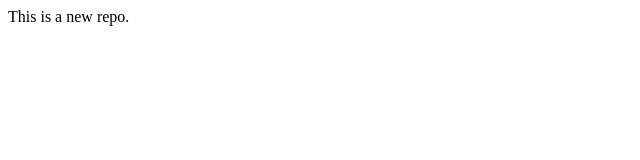
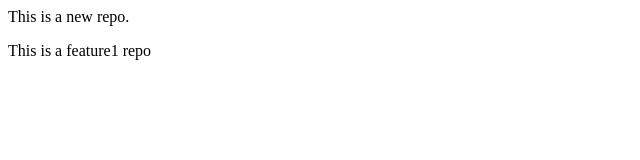
Before and after one commit to rohithedaoo/localdemo, a plain HTML site: page index.html in a window 1280 px wide. Shown: the whole page, without its empty margins (0-640 px from the left). Drawn offline with Linux system fonts and the light colour scheme.

Commit message:
add a new line in feature1

```diff
--- a/index.html
+++ b/index.html
@@ -1 +1,2 @@
 <p> This is a new repo. </p>
+<p> This is a feature1 repo</p>
```
